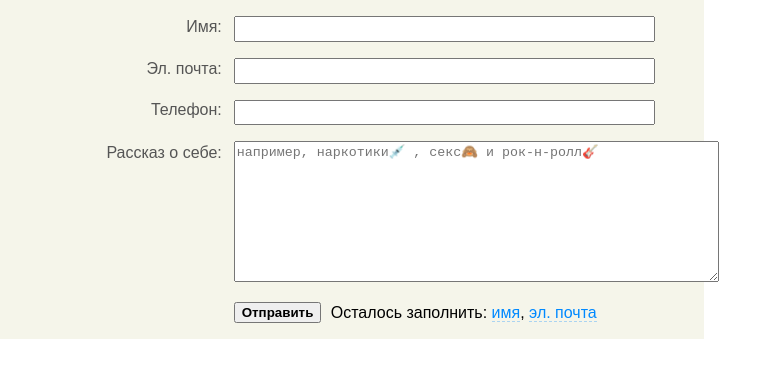
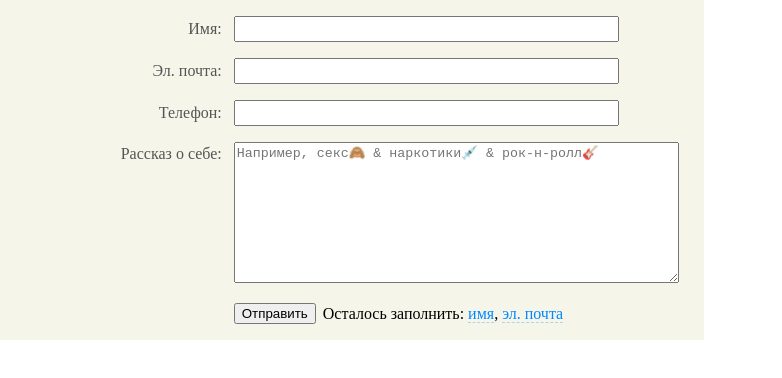
Before and after one commit to Alexander-Panin/art, a React (Create React App) app: page / in a window 1280 px wide. Shown: the top 378 px of the page, without its empty margins (0-782 px from the left). Built offline with nearby package versions, Linux system fonts and the light colour scheme; the HTML template or start-up script is replaced by a standard one.

Commit message:
верстка для сафари

```diff
--- a/src/App.css
+++ /dev/null
@@ -1,14 +0,0 @@
-.App {
-  text-align: center;
-}
-
-.App-header {
-  background-color: #222;
-  height: 150px;
-  padding: 20px;
-  color: white;
-}
-
-.App-title {
-  font-size: 1.5em;
-}
--- a/src/App.js
+++ b/src/App.js
@@ -1,5 +1,4 @@
 import React, { Component } from 'react';
-import './App.css';
 import Form from './Form.js';
 
 class App extends Component {
--- a/src/Form.css
+++ b/src/Form.css
@@ -3,7 +3,7 @@
   width: 31.5%;
   text-align: right;
   color: #555;
-  padding-top: 1.8px;
+  padding: 4.1px 0;
 }
 
 .arealabel {
@@ -17,7 +17,8 @@
 }
 
 .button {
-  font-weight: 700;
+  font-size: smaller;
+  margin-right: 2px;
 }
 
 .warning {
@@ -26,7 +27,7 @@
 }
 
 .input {
-  padding: 3.4px 0px;
+  height: 20px;
 }
 
 .field {
--- a/src/Form.js
+++ b/src/Form.js
@@ -1,11 +1,11 @@
 import React, { Component } from 'react';
 import './Form.css';
-import {isEmpty, noop} from 'lodash';
+import {isEmpty, noop, trim} from 'lodash';
 import {emojiAdder} from './emojiAdder';
 
 class Field extends Component {
   render() {
-    const {id, label, type, focus, onChange=noop, value} = this.props;
+    const {id, label, type, focus, value, onChange=noop} = this.props;
     return (
       <dl>
         <dt className ={type === 'textarea' ? 'label arealabel': 'label'}>
@@ -14,15 +14,15 @@ class Field extends Component {
         <dd className ='field'>
           {type === 'textarea'
             ? <textarea
-                placeholder="например, наркотики💉 , секс🙈 и рок-н-ролл🎸 "
+                placeholder="Например, секс🙈 & наркотики💉 & рок-н-ролл🎸 "
                 onChange={e => onChange(e.target.value, e.target.selectionStart)}
                 value={value}
-                rows='9' cols='58' type="text" id={id} />
+                rows='9' cols='53' type="text" id={id} />
             : <input
                 onChange={e => onChange(e.target.value, e.target.selectionStart)}
                 value={value}
                 ref={x => x && focus ? x.focus() : null}
-                className='input' size='50' type="text" id={id} />}
+                className='input' size='45' type="text" id={id} />}
         </dd>
       </dl>
     );
@@ -37,7 +37,7 @@ class Actions extends Component {
         <dd className ='field'>
           <button className='button'>Отправить</button>
           {!isEmpty(links)
-            ? <span className='warning'> Осталось заполнить: {this._renderLinks(links)}</span>
+            ? <span className='warning'>Осталось заполнить: {this._renderLinks(links)}</span>
             : ''}
         </dd>
       </dl>
@@ -78,11 +78,11 @@ class Form extends Component {
     this.emojiAdder = emojiAdder();
   }
 
-  _getLinks(changed) {
+  _getLinks(changedData) {
     const {name, email} = this.state;
-    const obj = Object.assign({name, email}, changed);
+    const obj = Object.assign({name, email}, changedData);
     return [
-      isEmpty(obj.name) ? 'name' : null,
+      isEmpty(trim(obj.name)) ? 'name' : null,
       !/\S+@\S+\.\S+/.test(obj.email) ? 'email' : null,
     ].filter(Boolean);
   }
--- a/src/emojiAdder.js
+++ b/src/emojiAdder.js
@@ -6,7 +6,7 @@ const m = {
   poo: '💩', какашка: '💩',
   cat: '😺', котик: '😺',
   drugs: '💉', наркотики: '💉',
-  music: '🎸', "rock'n'roll": '🎸',
+  "rock'n'roll": '🎸', "рок-н-ролл": '🎸',
 }
 
 export function emojiAdder(prev = 0) {
--- a/src/index.css
+++ b/src/index.css
@@ -1,5 +1,4 @@
 body {
   margin: 0;
   padding: 0;
-  font-family: sans-serif;
 }
```
